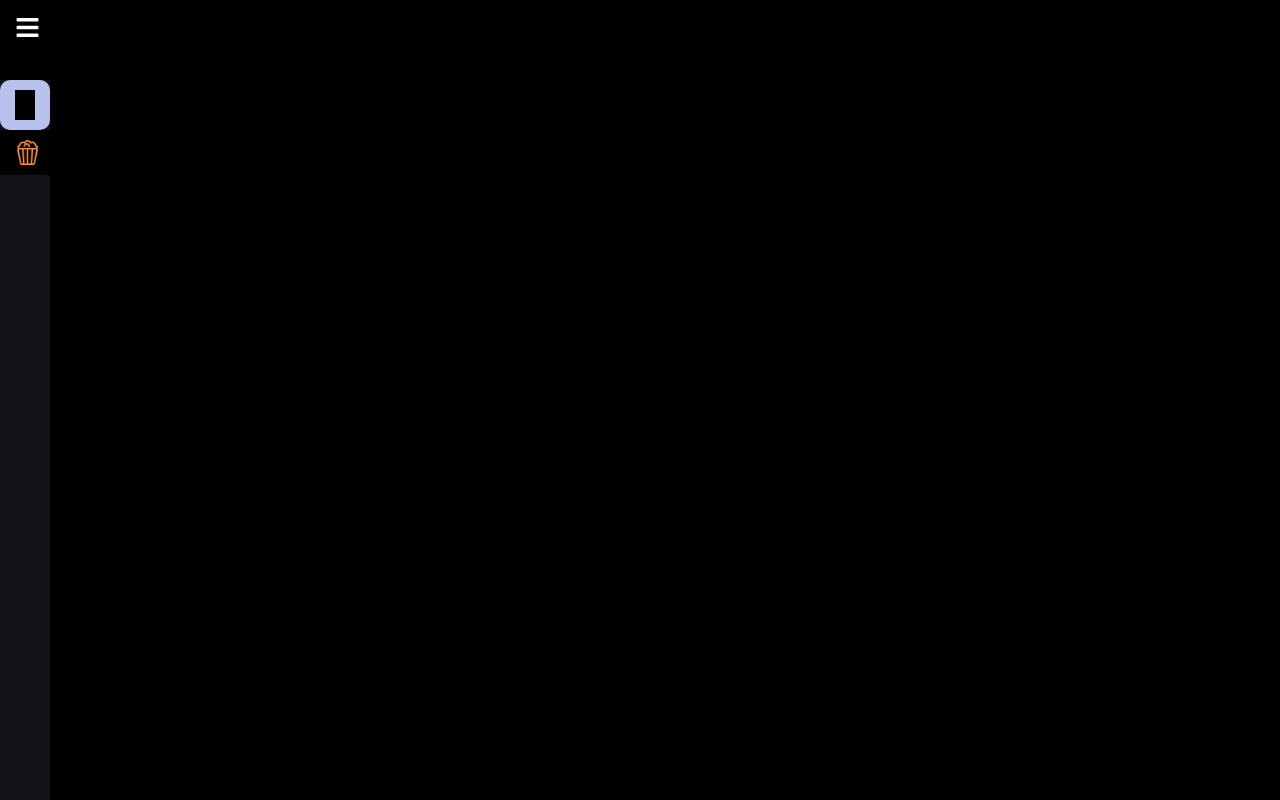
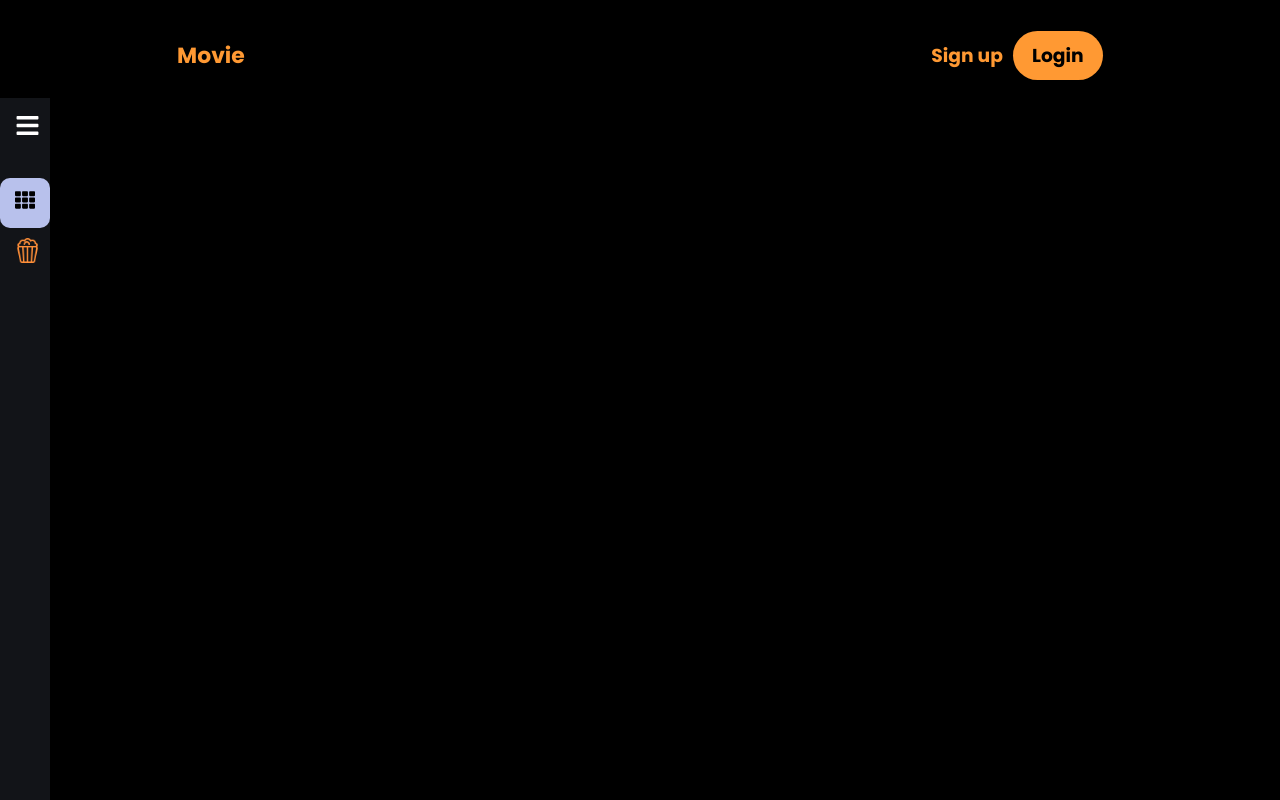
Before and after one commit to GzimAsani/Movie-theater-app, a React (Create React App) app: page / in a window 1280 px wide. Shown: the top 800 px of the page. Built offline with nearby package versions, Linux system fonts and the light colour scheme.

Commit message:
edit header

```diff
--- a/src/App.js
+++ b/src/App.js
@@ -10,11 +10,13 @@ import SignUp from "./Components/SignUp/SignUp";
 import Login from "./Components/Login/Login";
 import MovieDetail from "./Components/movieDetail/MovieDetail";
 import BookScreen from "./Pages/ConcessionsPages/BookScreen";
+import Header from "./Pages/ConcessionsPages/Header";
 
 const App = () => {
   return (
     <BrowserRouter>
       <div className="app-contanier">
+        <Header/>
         <Navbar>
           <Routes>
             <Route path="/" element={<HomePage />} />
--- a/src/Pages/ConcessionsPages/Body.js
+++ b/src/Pages/ConcessionsPages/Body.js
@@ -5,7 +5,6 @@ import Show from './Show'
 function Body() {
   return (
     <div>
-      <Header/>
       <Show />
     </div>
   )
--- a/src/Pages/ConcessionsPages/Header.css
+++ b/src/Pages/ConcessionsPages/Header.css
@@ -1,7 +1,3 @@
-*{
-    background-color: black
-}
-
 .header-input{
     padding: 5px;
     width:500px;
@@ -24,11 +20,25 @@
 .header-h1{
     color:#FF9933
 }
+.header-right-SignUp{
+  padding: 10px;
+}
+.header-right-SignUp h3{
+    color: #FF9933;
+}
 .header-right{
-    color:#FF9933;
-    display:flex;
-    align-items: center;
-    border-radius: 8px
+    display: flex;
+}
+.header-right-login{
+    padding: 10px;
+    background-color:#FF9933;
+    border-radius: 50px;
+    width: 70px;
+    text-align: center;
+}
+.header-right-login h3{
+    color:#000000;
+
 }
 
 .header_mid{
--- a/src/Pages/ConcessionsPages/Header.js
+++ b/src/Pages/ConcessionsPages/Header.js
@@ -1,18 +1,23 @@
 import React from "react";
 import "./Header.css";
-import "../ConcessionsPages/Show"
+import { Link } from 'react-router-dom';
 // import SearchIcon from "@mui/icons-material/Search";
 
 function Header() {
   return (
 
     <div className="header">
-      <h3 className="header-h1">Movie</h3>
+      <Link to='/Movies'><h3><h3 className="header-h1">Movie</h3></h3></Link>
       <div className="header-mid">
         {/* <SearchIcon className="header-icon" /> */}
       </div>
       <div className="header-right">
-        <h3>Login</h3>
+        <div className="header-right-SignUp">
+           <Link to='/SignUp'><h3>Sign up</h3></Link>
+        </div>
+        <div className="header-right-login">
+           <Link to='/Login'><h3>Login</h3></Link>
+        </div>
       </div>
     </div>
   );
--- a/src/app.css
+++ b/src/app.css
@@ -4,8 +4,6 @@
   text-decoration: none;
 
 }
-
-
 .container {
   display: flex;
 }
@@ -51,7 +49,9 @@ main {
 
   transition: all 0.5s;
 }
-
+.app-contanier{
+  background-color: black;
+}
 
 .icon,
 .link_text {
```
